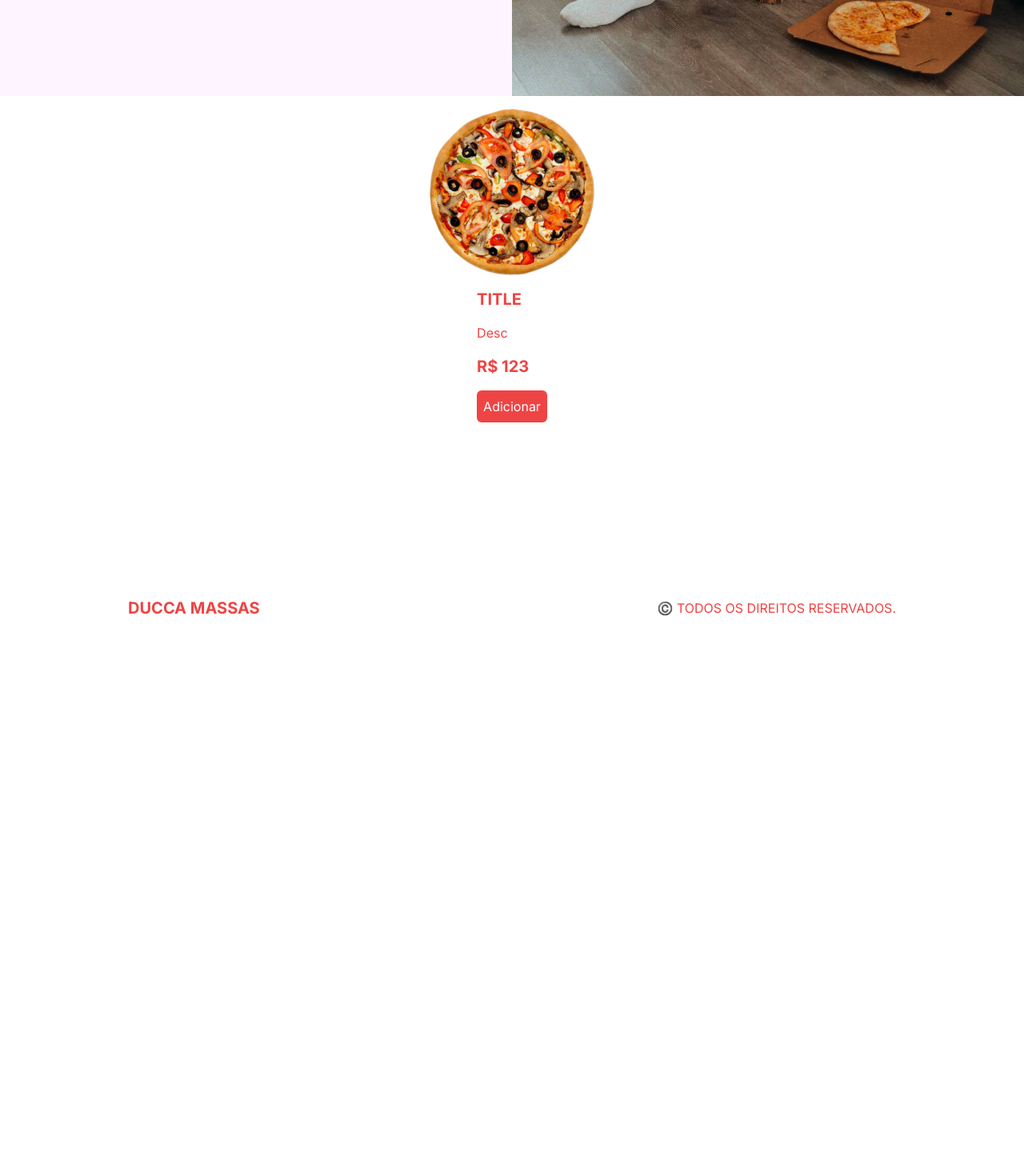
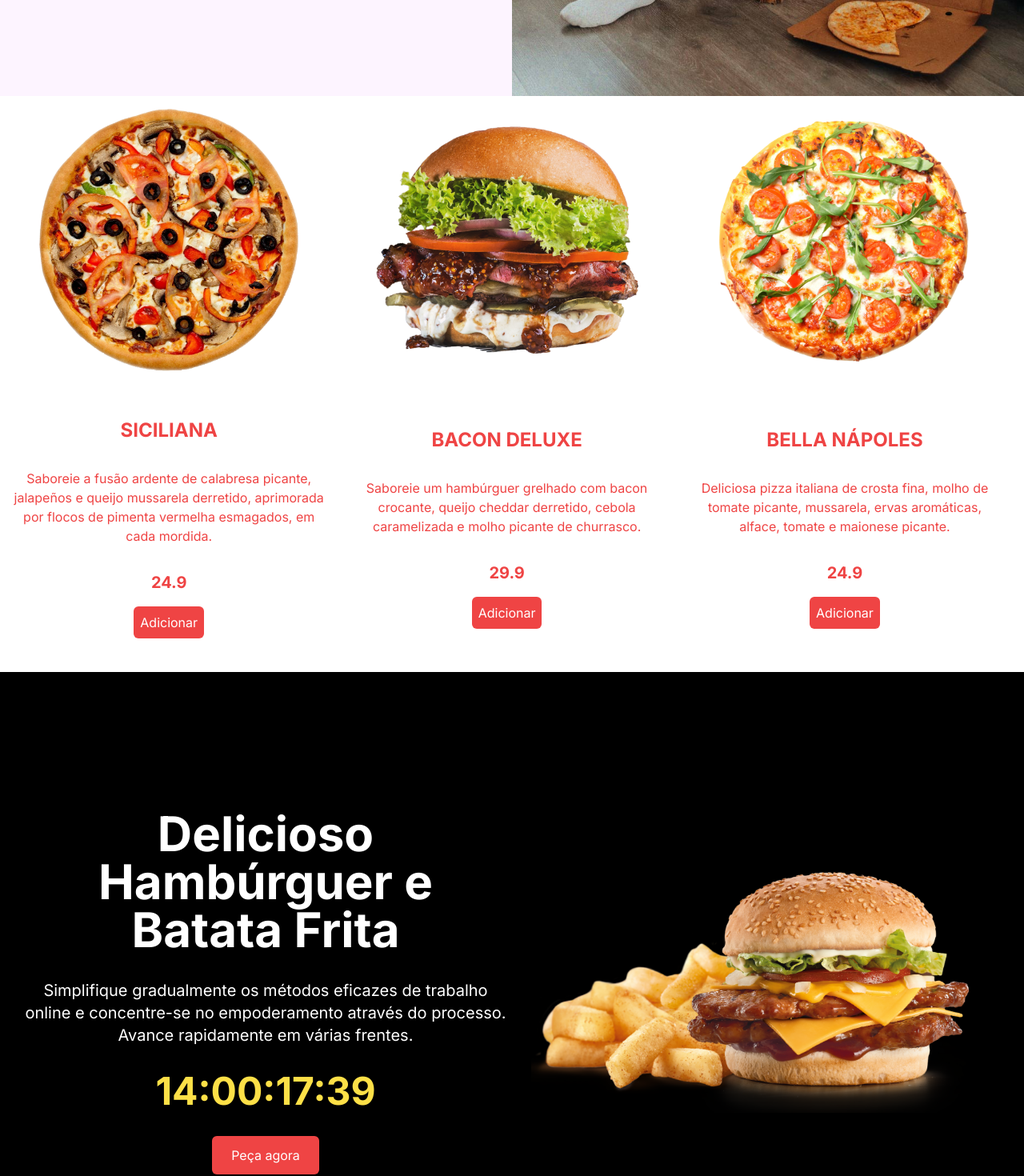
Before and after one commit to FelipeSousa2/SAAS, a Next.js app in the folder restaurante/: page / in a window 1280 px wide. Shown: the part 680-2150 px from the top of the page at 80% size. Before the commit the page ends 1600 px from the top, so only its background shows below. Built offline with nearby package versions, Linux system fonts and the light colour scheme.

Commit message:
atualizado Products

```diff
--- a/restaurante/package.json
+++ b/restaurante/package.json
@@ -18,6 +18,7 @@
     "next": "13.4.19",
     "postcss": "8.4.29",
     "react": "18.2.0",
+    "react-countdown": "^2.3.5",
     "react-dom": "18.2.0",
     "tailwindcss": "3.3.3",
     "typescript": "5.2.2"
--- /dev/null
+++ b/restaurante/src/components/Countdown.tsx
@@ -0,0 +1,14 @@
+"use client";
+
+import Countdown from "react-countdown";
+
+const endingDate = new Date("2023-09-15");
+
+export default function CountDown() {
+  return (
+    <Countdown
+      className="font-bold text-5xl text-yellow-300"
+      date={endingDate}
+    />
+  );
+}
--- a/restaurante/src/components/Featured.tsx
+++ b/restaurante/src/components/Featured.tsx
@@ -1,3 +1,4 @@
+import { featuredProducts } from "@/data";
 import Image from "next/image";
 
 export default function Featured() {
@@ -6,24 +7,33 @@ export default function Featured() {
       {/* Wrapper */}
       <div className="w-max flex">
         {/* Single item */}
-        <div className="w-screen h-[60vh] flex flex-col items-center justify-around">
+        {featuredProducts.map((item) => (
+          <div
+            key={item.id}
+            className="w-screen h-[60vh] flex flex-col items-center justify-around hover:bg-fuchsia-50 transition-all duration-300 md:w-[50vw] xl:w-[33vw] xl:h-[90vh]"
+          >
             {/* Image container */}
-          <div className="relative flex-1 w-full">
+            {item.img && (
+              <div className="relative flex-1 w-full hover:rotate-[60deg] transition-all duration-500">
                 <Image
-              src="/temporary/p1.png"
+                  src={item.img}
                   alt=""
                   fill
                   className="object-contain p-4"
                 />
               </div>
+            )}
             {/* Text Container */}
-          <div className="flex-1 flex flex-col gap-4 ">
-            <h1 className="text-xl font-bold uppercase">Title</h1>
-            <p>Desc</p>
-            <span className="text-xl font-bold">R$ 123</span>
-            <button className="bg-red-500 text-white p-2 rounded-md">Adicionar</button>
+            <div className="flex-1 flex flex-col items-center text-center gap-4 justify-center">
+              <h1 className="text-xl font-bold uppercase xl:text-2xl 2xl:text-3xl">{item.title}</h1>
+              <p className="p-4 2xl:p-8">{item.desc}</p>
+              <span className="text-xl font-bold">{item.price}</span>
+              <button className="bg-red-500 text-white p-2 rounded-md">
+                Adicionar
+              </button>
             </div>
           </div>
+        ))}
       </div>
     </div>
   );
--- a/restaurante/src/components/Offer.tsx
+++ b/restaurante/src/components/Offer.tsx
@@ -1,5 +1,26 @@
+import Image from "next/image";
+import CountDown from "./Countdown";
+
 export default function Offer() {
-    return (
-      <div></div>
-    )
+  return (
+    <div className="bg-black h-screen flex flex-col md:flex-row">
+      {/* Text container */}
+      <div className="flex-1 flex flex-col justify-center items-center text-center gap-8 p-6">
+        <h1 className="text-white text-5xl font-bold xl:text-6xl">
+          Delicioso Hambúrguer e Batata Frita
+        </h1>
+        <p className="text-white xl:text-xl">
+          Simplifique gradualmente os métodos eficazes de trabalho online e
+          concentre-se no empoderamento através do processo. Avance rapidamente
+          em várias frentes.
+        </p>
+        <CountDown />
+        <button className="bg-red-500 text-white rounded-md py-3 px-6">Peça agora</button>
+      </div>
+      {/* Image container */}
+      <div className="flex-1 w-full relative">
+        <Image src="/offerProduct.png" alt="" fill className="object-contain" />
+      </div>
+    </div>
+  );
 }
--- a/restaurante/src/data.ts
+++ b/restaurante/src/data.ts
@@ -289,41 +289,41 @@ export const pizzas: Products = [
   {
     id: 5,
     title: "Veggie Supreme",
-    desc: "A classic Italian delight featuring a thin, crispy crust, tangy tomato sauce, fresh mozzarella, and a medley of aromatic herbs topped with lettuce, tomatoes, and a dollop of tangy mayo.",
+    desc: "Uma pizza italiana clássica com massa fina e crocante, molho de tomate picante, mussarela fresca, ervas aromáticas, alface, tomate e maionese picante.",
     img: "/temporary/p11.png",
     price: 24.9,
     options: [
       {
-        title: "Small",
+        title: "Pequena",
         additionalPrice: 0,
       },
       {
-        title: "Medium",
+        title: "Média",
         additionalPrice: 4,
       },
       {
-        title: "Large",
+        title: "Grande",
         additionalPrice: 6,
       },
     ],
   },
   {
     id: 6,
-    title: "Four Cheese Fantasy",
-    desc: "Experience pure cheesy bliss with a melty blend of mozzarella, cheddar, provolone, and Parmesan cheeses, creating a rich and indulgent pizza experience.",
+    title: "Fantasia de quatro queijos",
+    desc: "Desfrute da riqueza do queijo com uma mistura derretida de mussarela, cheddar, provolone e parmesão, tornando sua pizza indulgente e deliciosa.",
     img: "/temporary/p12.png",
     price: 22.9,
     options: [
       {
-        title: "Small",
+        title: "Pequena",
         additionalPrice: 0,
       },
       {
-        title: "Medium",
+        title: "Média",
         additionalPrice: 4,
       },
       {
-        title: "Large",
+        title: "Grande",
         additionalPrice: 6,
       },
     ],
@@ -332,21 +332,21 @@ export const pizzas: Products = [
 
 export const singleProduct: Product = {
   id: 1,
-  title: "Sicilian",
-  desc: "Ignite your taste buds with a fiery combination of spicy pepperoni, jalapeños, crushed red pepper flakes, and melted mozzarella cheese, delivering a kick with every bite.",
+  title: "Siciliana",
+  desc: "Desperte seu paladar com a mistura picante de calabresa, jalapeños, flocos de pimenta vermelha e queijo mussarela derretido, proporcionando um toque especial a cada mordida",
   img: "/temporary/p1.png",
   price: 24.9,
   options: [
     {
-      title: "Small",
+      title: "Pequena",
       additionalPrice: 0,
     },
     {
-      title: "Medium",
+      title: "Média",
       additionalPrice: 4,
     },
     {
-      title: "Large",
+      title: "Grande",
       additionalPrice: 6,
     },
   ],
@@ -364,25 +364,25 @@ type Menu = {
 export const menu: Menu = [
   {
     id: 1,
-    slug: "pastas",
-    title: "Italian Pastas",
-    desc: "Savor the taste of perfection with our exquisite Italian handmade pasta menu.",
+    slug: "massas",
+    title: "Massas Italianas",
+    desc: "Delicie-se com a perfeição em cada prato de nossa seleção de massas italianas feitas à mão",
     img: "/temporary/m1.png",
     color: "white",
   },
   {
     id: 2,
-    slug: "burgers",
+    slug: "hambúrgueres",
     title: "Juicy Burgers",
-    desc: "Burger Bliss: Juicy patties, bold flavors, and gourmet toppings galore.",
+    desc: "Delícia de Hambúrguer: Suculentos hambúrgueres, sabores intensos e uma abundância de coberturas gourmet.",
     img: "/temporary/m2.png",
     color: "black",
   },
   {
     id: 3,
     slug: "pizzas",
-    title: "Cheesy Pizzas",
-    desc: "Pizza Paradise: Irresistible slices, mouthwatering toppings, and cheesy perfection.",
+    title: "Pizzas de queijo",
+    desc: "Pizza Paradise: Fatias irresistíveis, coberturas de dar água na boca e perfeição de queijo.",
     img: "/temporary/m3.png",
     color: "white",
   },
```
Also changed, not shown: 1 other file (tests, documents, lock files or other folders). Lines whose indentation alone changed are shown as unchanged.
